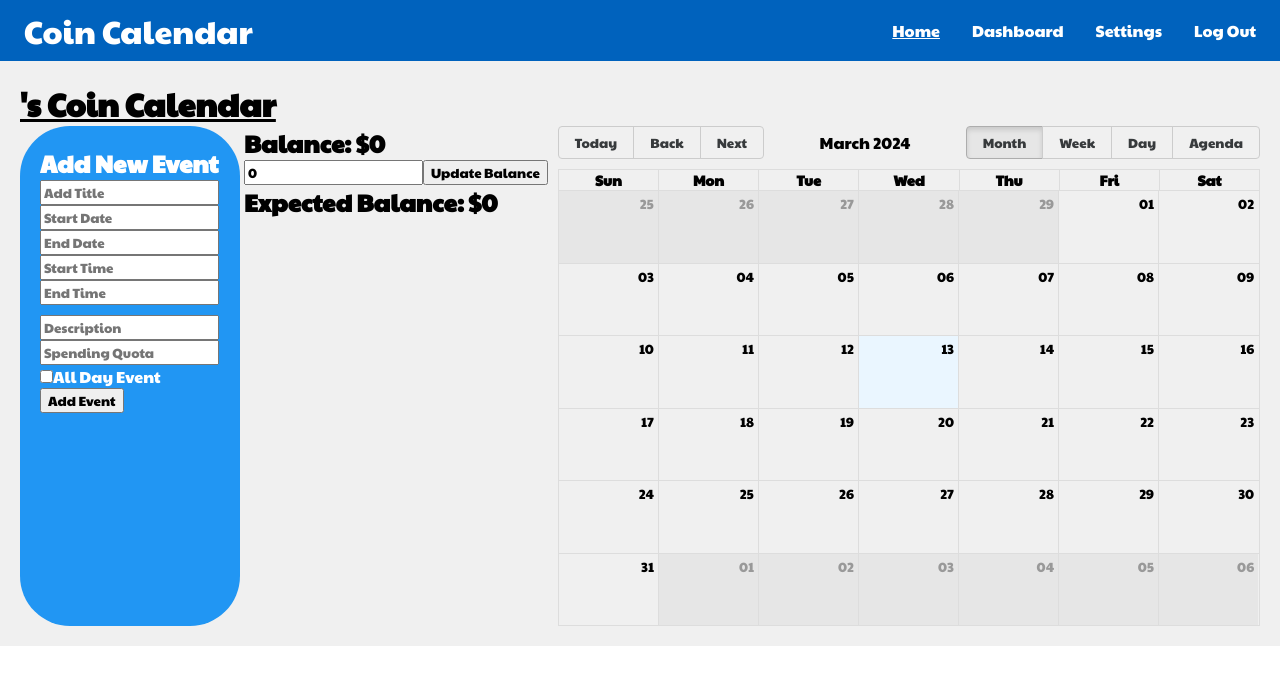
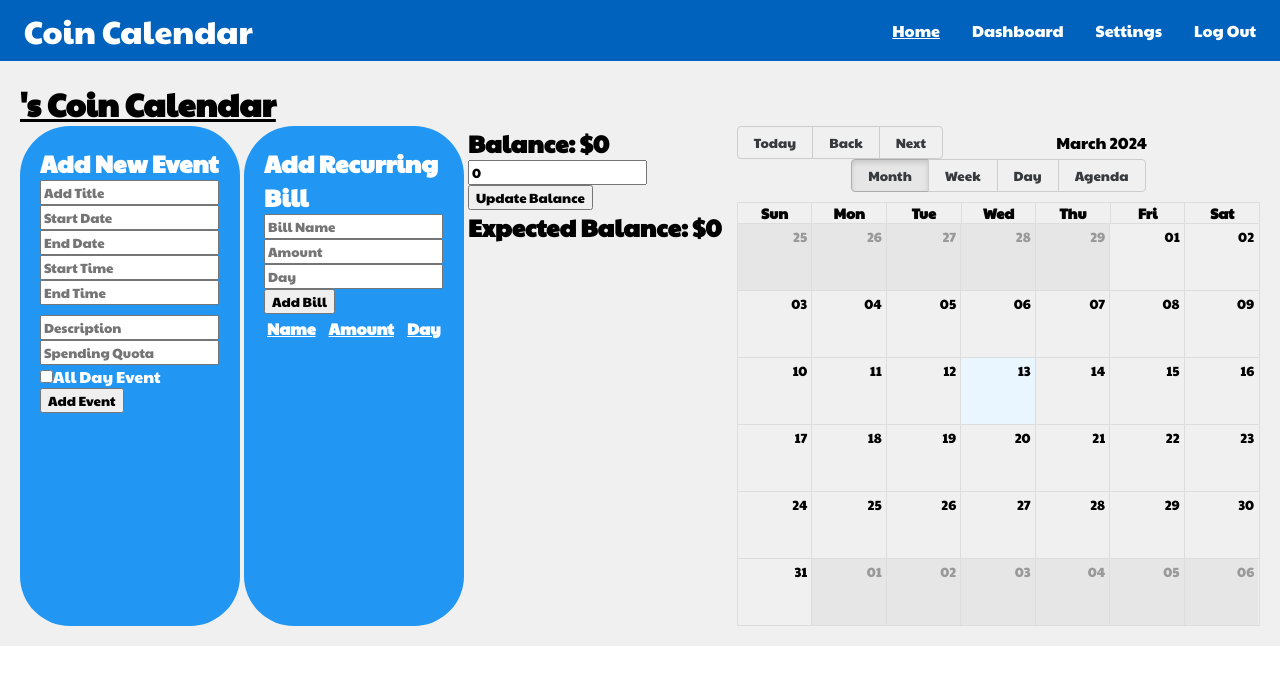
Before and after one commit to joeduman/Coin-Calendar, a React (Create React App) app: page /home in a window 1280 px wide. Shown: the top 684 px of the page. Built offline with nearby package versions, Linux system fonts and the light colour scheme.

Commit message:
added recurring bill adding on home page

```diff
--- a/src/pages/css/dashboard.css
+++ b/src/pages/css/dashboard.css
@@ -16,4 +16,19 @@
     color: #676767;
     background-color: #D9D9D9;
     box-sizing: border-box;
+    padding: 20px;
 }
+
+.column {
+    text-align: center;
+    color: white;
+    padding-right: 10px;
+    font-size: 16px;
+    text-decoration: underline;
+}
+
+.entry {
+    text-align: left;
+    color: white;
+    font-size: 15px;
+}
--- a/src/pages/home.js
+++ b/src/pages/home.js
@@ -24,8 +24,32 @@ const localizer = dateFnsLocalizer({
 });
 
 const events = [];
+const recurringBills = [];
+
 
 export default function HomePage() {
+
+    const [newBill, setNewBill] = useState({
+        name: "",
+        amount: "",
+        day: ""
+    });
+
+    const [allBills, setAllBills] = useState(recurringBills);
+
+    function handleNewBill() {
+        if (!newBill.name || !newBill.amount || !newBill.day) {
+            alert("Please fill out all fields");
+            return;
+        }
+        newBill.amount = '$' + newBill.amount
+        setAllBills([...allBills, newBill]);
+        setNewBill({
+            name: "",
+            amount: "",
+            day: ""
+        });
+    }
 
   const [newEvent, setNewEvent] = useState({
     title: "",
@@ -181,7 +205,58 @@ export default function HomePage() {
             </label>
             <button onClick={handleAddEvent}>Add Event</button>
           </div>
-        </div>
+                  </div>
+                  <div className="container">
+                      <div className="add-event-container">
+                          <div className="add-event">
+                              <h2>Add Recurring Bill</h2>
+                              <input
+                                  type="text"
+                                  placeholder="Bill Name"
+                                  value={newBill.name}
+                                  onChange={(e) =>
+                                      setNewBill({ ...newBill, name: e.target.value })
+                                  }
+                              />
+                              <input
+                                  type="text"
+                                  placeholder="Amount"
+                                  value={newBill.amount}
+                                  onChange={(e) =>
+                                      setNewBill({ ...newBill, amount: e.target.value })
+                                  }
+                              />
+                              <input
+                                  type="text"
+                                  placeholder="Day"
+                                  value={newBill.day}
+                                  onChange={(e) =>
+                                      setNewBill({ ...newBill, day: e.target.value })
+                                  }
+                              />
+                              <button onClick={handleNewBill}>Add Bill</button>
+                              <table>
+                                  <thead>
+                                      <tr>
+                                          <th className="column">Name</th>
+                                          <th className="column">Amount</th>
+                                          <th className="column">Day</th>
+                                      </tr>
+                                  </thead>
+                                  <tbody>
+                                      {allBills.map((bill, index) => (
+                                          <tr key={index}>
+                                              <td className="entry">{bill.name}</td>
+                                              <td className="entry">{bill.amount}</td>
+                                              <td className="entry">{bill.day}</td>
+                                          </tr>
+                                      ))}
+                                  </tbody>
+                              </table>
+                          </div>
+                      </div>
+                  </div>
+
         <div className="balance-section">
           <h2>Balance: ${balance}</h2>
           <input
```
Also changed, not shown: src/pages/dashboard.js (line endings or trailing spaces), 1 other file (tests, documents, lock files or other folders).
